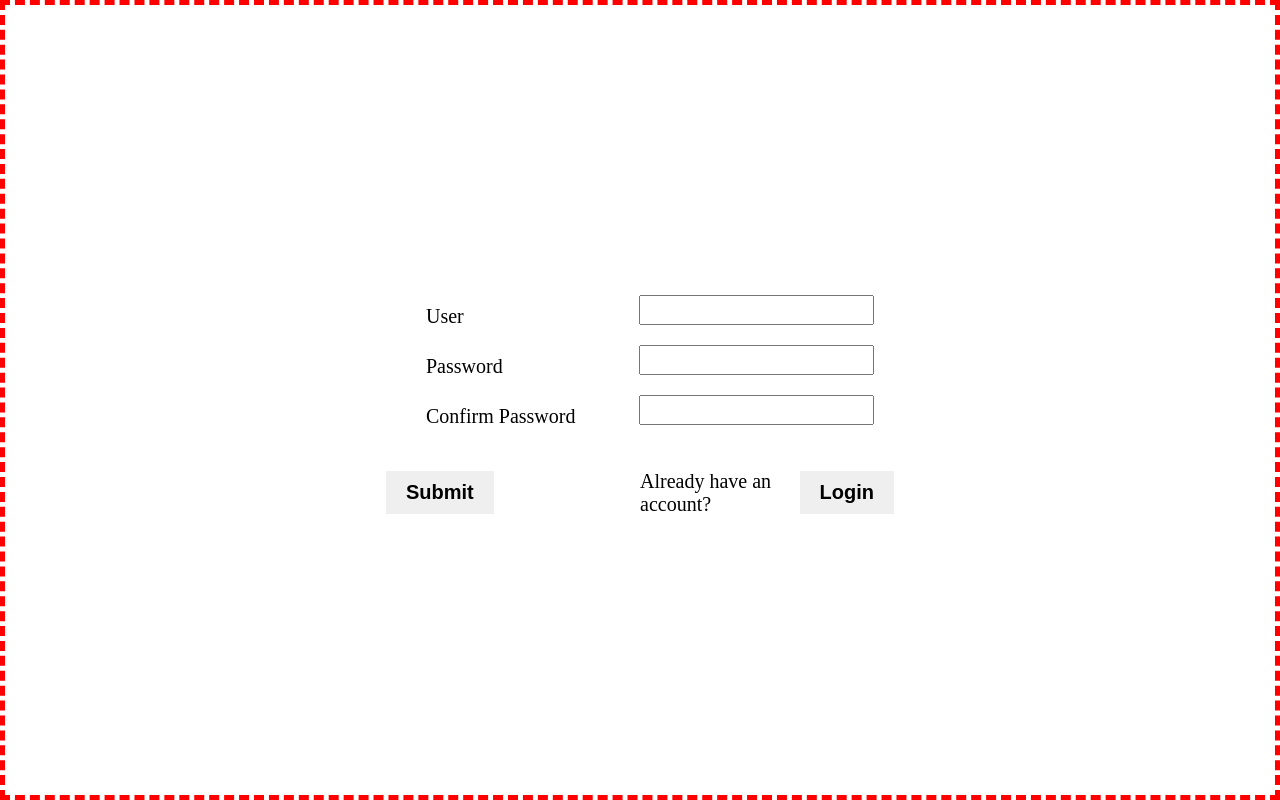
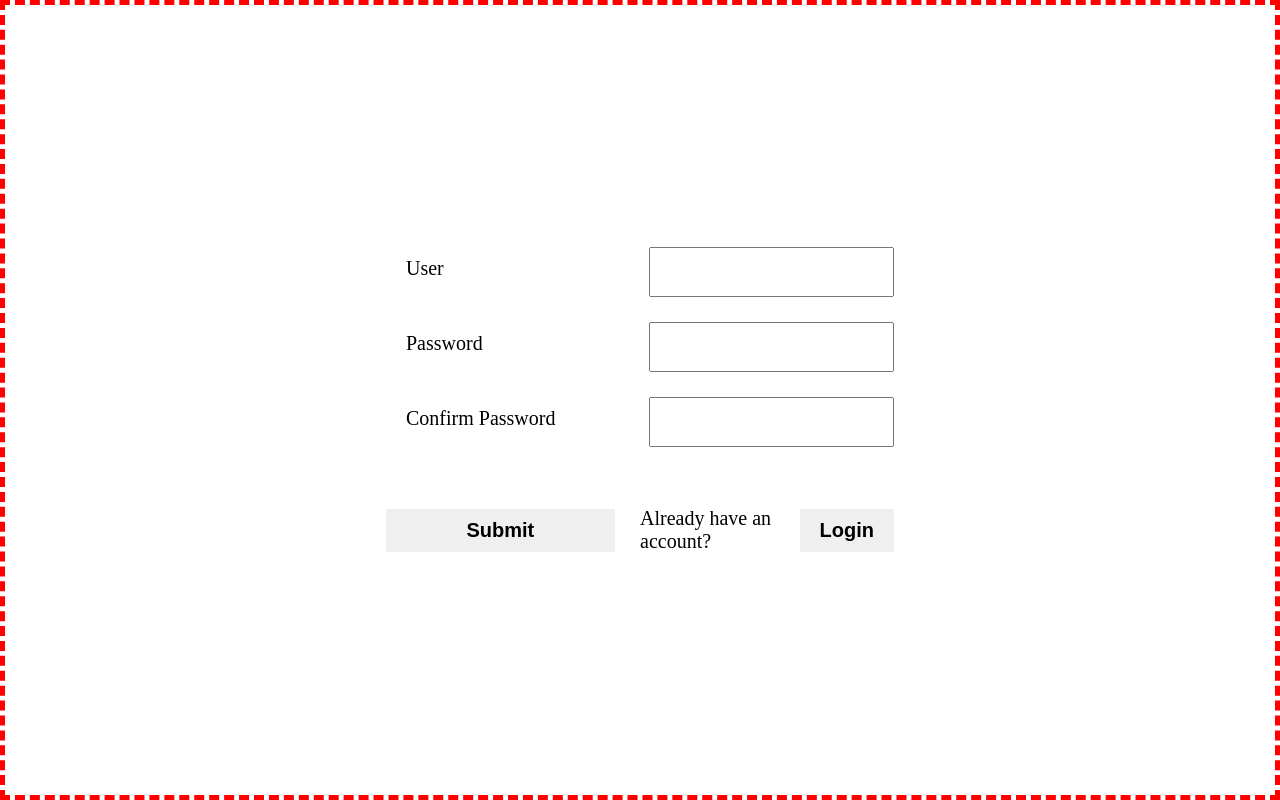
Before and after one commit to Ahamdan114/dissertify-hub, a React (Create React App) app in the folder client/: page / in a window 1280 px wide. Built offline with nearby package versions, Linux system fonts and the light colour scheme.

Commit message:
Arranged the buttons proportions on the screen

```diff
--- a/client/src/components/Authentication.css
+++ b/client/src/components/Authentication.css
@@ -17,12 +17,15 @@
 
 .formContainer > .form-input {
     height: 50px;
+    display: flex;
+    justify-content: flex-start;
+    padding: 0;
+    margin-bottom: 25px;
 }
 
 .form-input > input {
     width: 100%;
     min-width: none;
-    padding: 10px 20px;
     font-size: 20px;
 }
 
@@ -52,6 +55,8 @@
 
 .authentication-submit {
     width: 50%;
+    display: flex;
+    justify-content: flex-start;
 }
 
 .authentication-redirection {
@@ -77,5 +82,5 @@
 }
 
 .authentication-submit-btn {
-
+    width: 90%;
 }
```
